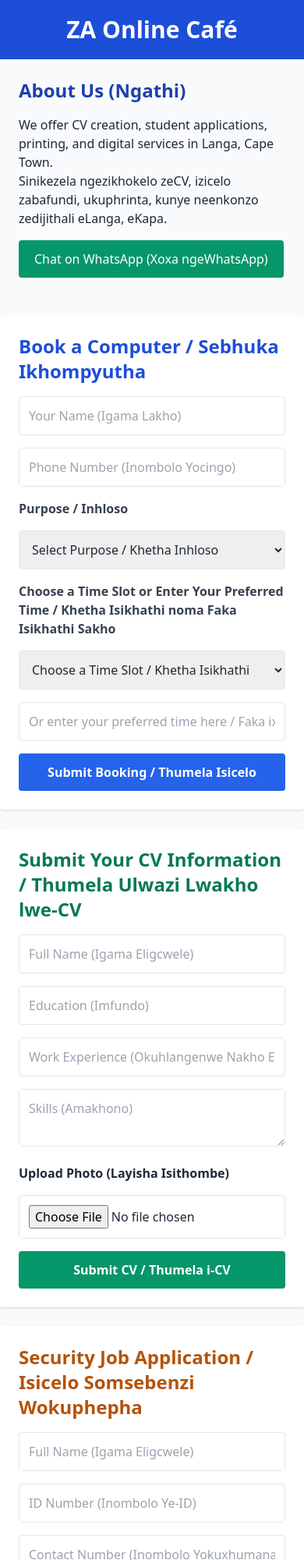
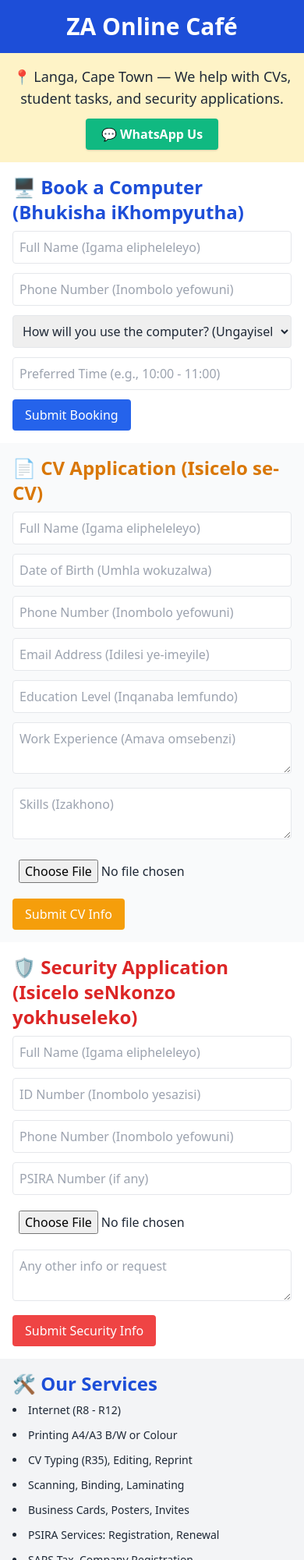
Before and after one commit to Tina-wanjun/za-online-cafe, a plain HTML site: page second index.html in a window 390 px wide. Shown: the top 2000 px of the page at 78% size. Drawn offline with nearby package versions, Linux system fonts and the light colour scheme.

Commit message:
Update second index.html

```diff
--- a/second index.html
+++ b/second index.html
@@ -2,114 +2,104 @@
 <html lang="en">
 <head>
   <meta charset="UTF-8" />
-  <meta name="viewport" content="width=device-width, initial-scale=1" />
+  <meta name="viewport" content="width=device-width, initial-scale=1.0"/>
   <title>ZA Online Café</title>
   <link href="https://cdn.jsdelivr.net/npm/tailwindcss@2.2.19/dist/tailwind.min.css" rel="stylesheet">
 </head>
-<body class="bg-gray-50 text-gray-800">
-
-  <header class="bg-blue-700 text-white p-5 text-center text-3xl font-bold">
+<body class="bg-white text-gray-800">
+  <header class="bg-blue-700 text-white p-4 text-center text-3xl font-bold shadow-lg">
     ZA Online Café
   </header>
 
-  <section class="p-6 max-w-3xl mx-auto">
-    <h2 class="text-2xl font-semibold mb-4 text-blue-800">About Us (Ngathi)</h2>
-    <p>We offer CV creation, student applications, printing, and digital services in Langa, Cape Town.</p>
-    <p>Sinikezela ngezikhokelo zeCV, izicelo zabafundi, ukuphrinta, kunye neenkonzo zedijithali eLanga, eKapa.</p>
-    <a href="https://wa.me/27210652027" class="inline-block mt-4 px-5 py-3 bg-green-600 text-white rounded hover:bg-green-700 transition">Chat on WhatsApp (Xoxa ngeWhatsApp)</a>
+  <!-- Hero Section -->
+  <section class="p-4 text-center bg-yellow-100">
+    <p class="text-lg">📍 Langa, Cape Town — We help with CVs, student tasks, and security applications.</p>
+    <a href="https://wa.me/27210652027" class="mt-3 inline-block px-5 py-2 bg-green-500 text-white font-semibold rounded shadow">
+      💬 WhatsApp Us
+    </a>
   </section>
 
-  <section class="p-6 max-w-3xl mx-auto bg-white rounded shadow my-6">
-    <h2 class="text-2xl font-semibold mb-4 text-blue-700">Book a Computer / Sebhuka Ikhompyutha</h2>
-    <form class="space-y-4" action="https://formspree.io/f/your-form-id" method="POST">
-      <input name="name" placeholder="Your Name (Igama Lakho)" class="w-full p-3 border rounded" required />
-      <input name="phone" placeholder="Phone Number (Inombolo Yocingo)" class="w-full p-3 border rounded" required />
-
-      <label class="block font-semibold text-gray-700">Purpose / Inhloso</label>
-      <select name="usage_purpose" class="w-full p-3 border rounded" required>
-        <option value="" disabled selected>Select Purpose / Khetha Inhloso</option>
-        <option value="student">Student - Homework / Umfundi - Umsebenzi Wesikole</option>
-        <option value="security_application">Security Job Application / Isicelo Somsebenzi Wokuphepha</option>
-        <option value="other">Other / Okunye</option>
+  <!-- Book a Computer -->
+  <section class="p-4">
+    <h2 class="text-2xl font-bold mb-2 text-blue-700">🖥️ Book a Computer (Bhukisha iKhompyutha)</h2>
+    <form action="https://formspree.io/f/your-form-id" method="POST" class="space-y-3">
+      <input name="name" placeholder="Full Name (Igama elipheleleyo)" class="w-full p-2 border rounded" required>
+      <input name="phone" placeholder="Phone Number (Inombolo yefowuni)" class="w-full p-2 border rounded" required>
+      <select name="purpose" class="w-full p-2 border rounded" required>
+        <option value="">How will you use the computer? (Ungayisebenzisa njani iKhompyutha?)</option>
+        <option>CV Typing</option>
+        <option>Security Application</option>
+        <option>Student Work</option>
+        <option>Other</option>
       </select>
-
-      <label class="block font-semibold text-gray-700">Choose a Time Slot or Enter Your Preferred Time / Khetha Isikhathi noma Faka Isikhathi Sakho</label>
-      <select name="time" class="w-full p-3 border rounded mb-1">
-        <option value="" selected>Choose a Time Slot / Khetha Isikhathi</option>
-        <option>09:00 - 09:30</option>
-        <option>09:30 - 10:00</option>
-        <option>10:00 - 10:30</option>
-        <option>10:30 - 11:00</option>
-        <option>11:00 - 11:30</option>
-        <option>11:30 - 12:00</option>
-        <option>12:00 - 12:30</option>
-        <option>12:30 - 13:00</option>
-        <option>13:00 - 13:30</option>
-        <option>13:30 - 14:00</option>
-        <option>14:00 - 14:30</option>
-        <option>14:30 - 15:00</option>
-        <option>15:00 - 15:30</option>
-        <option>15:30 - 16:00</option>
-      </select>
-      <input type="text" name="custom_time" placeholder="Or enter your preferred time here / Faka ixesha lakho apha" class="w-full p-3 border rounded" />
-
-      <button type="submit" class="w-full bg-blue-600 hover:bg-blue-700 text-white font-semibold p-3 rounded transition">Submit Booking / Thumela Isicelo</button>
+      <input name="preferred_time" placeholder="Preferred Time (e.g., 10:00 - 11:00)" class="w-full p-2 border rounded">
+      <button type="submit" class="bg-blue-600 text-white px-4 py-2 rounded">Submit Booking</button>
     </form>
   </section>
 
-  <section class="p-6 max-w-3xl mx-auto bg-white rounded shadow my-6">
-    <h2 class="text-2xl font-semibold mb-4 text-green-700">Submit Your CV Information / Thumela Ulwazi Lwakho lwe-CV</h2>
-    <form class="space-y-4" action="https://formspree.io/f/your-form-id" method="POST" enctype="multipart/form-data">
-      <input name="full_name" placeholder="Full Name (Igama Eligcwele)" class="w-full p-3 border rounded" required />
-      <input name="education" placeholder="Education (Imfundo)" class="w-full p-3 border rounded" />
-      <input name="experience" placeholder="Work Experience (Okuhlangenwe Nakho Emsebenzini)" class="w-full p-3 border rounded" />
-      <textarea name="skills" placeholder="Skills (Amakhono)" class="w-full p-3 border rounded"></textarea>
-      <label class="block font-semibold">Upload Photo (Layisha Isithombe)</label>
-      <input type="file" name="photo" class="w-full p-3 border rounded" accept="image/*" />
-      <button type="submit" class="w-full bg-green-600 hover:bg-green-700 text-white font-semibold p-3 rounded transition">Submit CV / Thumela i-CV</button>
+  <!-- CV Application Form -->
+  <section class="p-4 bg-gray-50">
+    <h2 class="text-2xl font-bold mb-2 text-yellow-600">📄 CV Application (Isicelo se-CV)</h2>
+    <form action="https://formspree.io/f/your-form-id" method="POST" class="space-y-3">
+      <input name="full_name" placeholder="Full Name (Igama elipheleleyo)" class="w-full p-2 border rounded" required>
+      <input name="dob" placeholder="Date of Birth (Umhla wokuzalwa)" class="w-full p-2 border rounded">
+      <input name="phone" placeholder="Phone Number (Inombolo yefowuni)" class="w-full p-2 border rounded">
+      <input name="email" placeholder="Email Address (Idilesi ye-imeyile)" class="w-full p-2 border rounded">
+      <input name="education" placeholder="Education Level (Inqanaba lemfundo)" class="w-full p-2 border rounded">
+      <textarea name="experience" placeholder="Work Experience (Amava omsebenzi)" class="w-full p-2 border rounded"></textarea>
+      <textarea name="skills" placeholder="Skills (Izakhono)" class="w-full p-2 border rounded"></textarea>
+      <input type="file" name="photo" class="w-full p-2">
+      <button type="submit" class="bg-yellow-500 text-white px-4 py-2 rounded">Submit CV Info</button>
     </form>
   </section>
 
-  <section class="p-6 max-w-3xl mx-auto bg-white rounded shadow my-6">
-    <h2 class="text-2xl font-semibold mb-4 text-yellow-700">Security Job Application / Isicelo Somsebenzi Wokuphepha</h2>
-    <form class="space-y-4" action="https://formspree.io/f/your-form-id" method="POST">
-      <input name="full_name" placeholder="Full Name (Igama Eligcwele)" class="w-full p-3 border rounded" required />
-      <input name="id_number" placeholder="ID Number (Inombolo Ye-ID)" class="w-full p-3 border rounded" required />
-      <input name="contact" placeholder="Contact Number (Inombolo Yokuxhumana)" class="w-full p-3 border rounded" required />
-      <textarea name="experience" placeholder="Security Experience (Okuhlangenwe Nakho Kokuphepha)" class="w-full p-3 border rounded"></textarea>
-      <button type="submit" class="w-full bg-yellow-600 hover:bg-yellow-700 text-white font-semibold p-3 rounded transition">Submit Application / Thumela Isicelo</button>
+  <!-- Security Application Form -->
+  <section class="p-4">
+    <h2 class="text-2xl font-bold mb-2 text-red-600">🛡️ Security Application (Isicelo seNkonzo yokhuseleko)</h2>
+    <form action="https://formspree.io/f/your-form-id" method="POST" class="space-y-3">
+      <input name="full_name" placeholder="Full Name (Igama elipheleleyo)" class="w-full p-2 border rounded" required>
+      <input name="id_number" placeholder="ID Number (Inombolo yesazisi)" class="w-full p-2 border rounded">
+      <input name="phone" placeholder="Phone Number (Inombolo yefowuni)" class="w-full p-2 border rounded">
+      <input name="psira_number" placeholder="PSIRA Number (if any)" class="w-full p-2 border rounded">
+      <input type="file" name="documents" class="w-full p-2">
+      <textarea name="notes" placeholder="Any other info or request" class="w-full p-2 border rounded"></textarea>
+      <button type="submit" class="bg-red-500 text-white px-4 py-2 rounded">Submit Security Info</button>
     </form>
   </section>
 
-  <section class="p-6 max-w-3xl mx-auto">
-    <h2 class="text-2xl font-semibold mb-4 text-purple-700">Our Services / Iinkonzo Zethu</h2>
-    <ul class="list-disc list-inside space-y-1 text-gray-700">
-      <li><span class="font-semibold">Internet & Printing:</span> A4, A3, B/W, Colour</li>
-      <li><span class="font-semibold">CV Typing and Reprints</span></li>
-      <li><span class="font-semibold">Copying, Laminating, Scanning, Binding</span></li>
-      <li><span class="font-semibold">Stationery:</span> Envelopes, Plastic Sleeves</li>
-      <li><span class="font-semibold">Software Installation & Email Setup</span></li>
-      <li><span class="font-semibold">SARS & CIPC Services</span></li>
-      <li><span class="font-semibold">PSIRA Registration and Renewals</span></li>
-      <li><span class="font-semibold">Posters, Invites, Business Cards</span></li>
+  <!-- Services List -->
+  <section class="p-4 bg-gray-100">
+    <h2 class="text-2xl font-bold mb-2 text-blue-700">🛠️ Our Services</h2>
+    <ul class="grid grid-cols-1 md:grid-cols-2 gap-3 list-disc list-inside text-sm">
+      <li>Internet (R8 - R12)</li>
+      <li>Printing A4/A3 B/W or Colour</li>
+      <li>CV Typing (R35), Editing, Reprint</li>
+      <li>Scanning, Binding, Laminating</li>
+      <li>Business Cards, Posters, Invites</li>
+      <li>PSIRA Services: Registration, Renewal</li>
+      <li>SARS Tax, Company Registration</li>
+      <li>Software Install (Windows, Microsoft, etc.)</li>
     </ul>
   </section>
 
-  <section class="p-6 max-w-3xl mx-auto text-center">
-    <h2 class="text-2xl font-semibold mb-4 text-purple-800">Pay Online / Hlawula Ngokuka-Intanethi</h2>
-    <a href="https://pay.yoco.com/your-store-link" class="inline-block px-8 py-3 bg-purple-600 hover:bg-purple-700 text-white font-semibold rounded transition">Pay with YOCO / Hlawula nge-YOCO</a>
+  <!-- Payment -->
+  <section class="p-4 text-center">
+    <h2 class="text-xl font-semibold mb-2 text-purple-700">💳 Pay Online</h2>
+    <a href="https://pay.yoco.com/your-store-link" class="inline-block px-5 py-2 bg-purple-600 text-white rounded shadow">
+      Pay via YOCO
+    </a>
   </section>
 
-  <section class="p-6 max-w-3xl mx-auto text-center text-gray-700 mb-12">
-    <h2 class="text-xl font-semibold mb-2">Contact Us / Qhagamshelana Nathi</h2>
-    <p>Phone: 021 065 2027</p>
-    <p>Email: zaonlinecafe@gmail.com</p>
-    <a href="https://wa.me/27210652027" class="text-blue-600 underline hover:text-blue-800">WhatsApp Us (Xoxa ngeWhatsApp)</a>
+  <!-- Contact -->
+  <section class="p-4 text-center">
+    <h2 class="text-xl font-semibold mb-2 text-gray-700">📞 Contact Us</h2>
+    <p>Phone: <a href="tel:0210652027" class="text-blue-600 font-medium">021 065 2027</a></p>
+    <p>Email: <a href="mailto:zaonlinecafe@gmail.com" class="text-blue-600">zaonlinecafe@gmail.com</a></p>
+    <p><a href="https://wa.me/27210652027" class="text-green-600 font-semibold underline">Chat via WhatsApp</a></p>
   </section>
 
-  <footer class="bg-gray-200 text-center p-6 text-gray-600">
+  <footer class="bg-gray-200 text-center p-4 mt-4 text-sm">
     &copy; 2025 ZA Online Café. All rights reserved.
   </footer>
-
 </body>
 </html>
```
